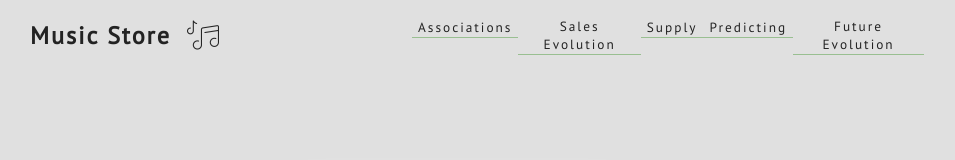
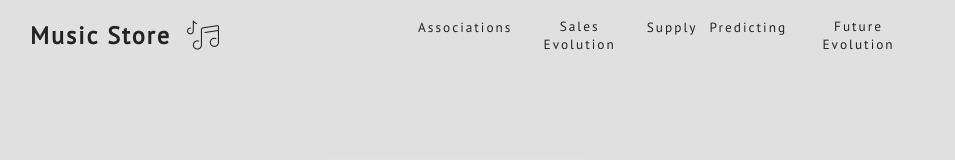
Before and after one commit to Laur017/BI-Project, a React (Vite) app in the folder client/: page /predicting in a window 1280 px wide. Shown: the top 160 px of the page, without its empty margins (163-1118 px from the left). Built offline with nearby package versions, Linux system fonts and the light colour scheme; no server answers.

Commit message:
css small update

```diff
--- a/client/src/components/Predicting/Predicting.jsx
+++ b/client/src/components/Predicting/Predicting.jsx
@@ -74,7 +74,7 @@ function Predicting() {
             x: months2,
             y: sales2,
             type: "scatter",
-            name: `2013 - ${lastY}`,
+            name: `2014 - ${lastY}`,
           }
         ]}
         layout = {{
--- a/client/src/index.css
+++ b/client/src/index.css
@@ -85,7 +85,7 @@ nav{
   letter-spacing: 2px;
   cursor: pointer;
   transition: all 0.3s ease-in;
-  border-bottom: 1px solid #99BF91;
+  border-bottom: 1px solid #e0e0e0;
 }
 
 .right-nav{
```
